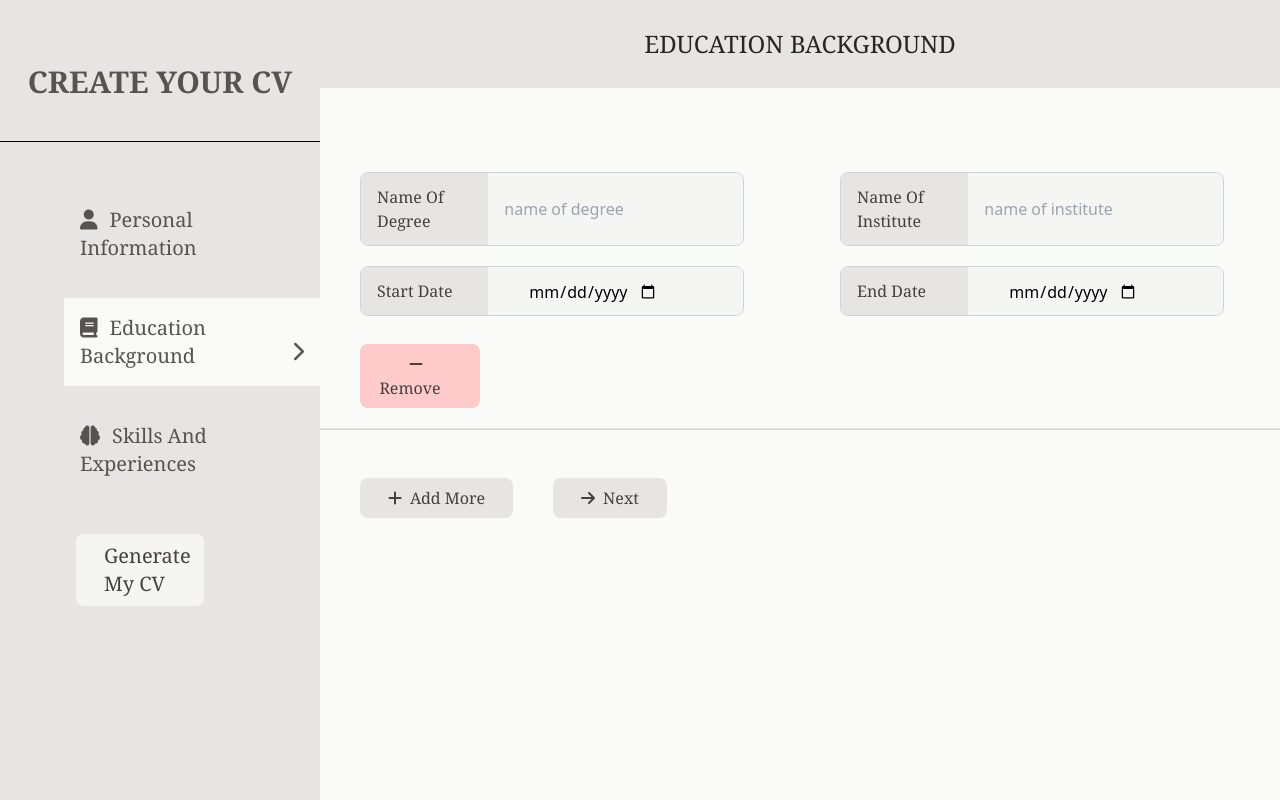
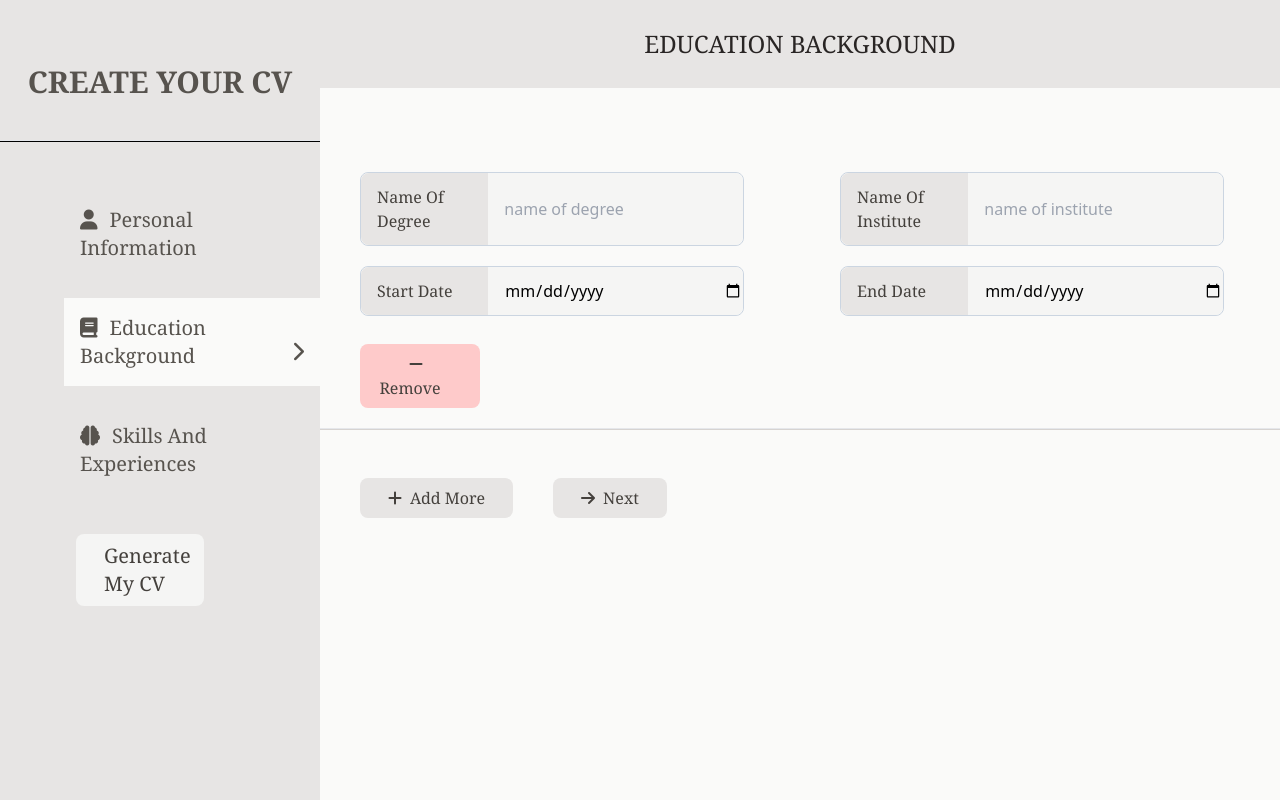
Before and after one commit to Raghav-Thapa/React-CV, a React (Vite) app: page / in a window 1280 px wide. Both pictures are taken after a click on the element "Education Background". Built offline with nearby package versions, Linux system fonts and the light colour scheme.

Commit message:
format maintained

```diff
--- a/src/components/FormComponent.jsx
+++ b/src/components/FormComponent.jsx
@@ -47,29 +47,29 @@ export const TextField = ({
     </div>
   );
 };
+export const InputField = ({ labelText, handleChangee, placeHolder, type, eduValue}) => {
+  return (
+    <>
+      <div className="border border-slate-300 ms-10 mt-5 w-4/5 flex rounded-lg">
+        <div className="bg-stone-200 p-3 ps-4 rounded-l-lg w-1/3">
+          <label className="me-5 capitalize font-serif text-stone-700 text-md">
+            {labelText}
+          </label>
+        </div>
+        <div className="bg-stone-100 w-2/3  rounded-r-lg ">
+          <input
+            className="ps-4 h-full rounded-r-lg w-full bg-transparent"
+            placeholder={placeHolder}
+            type={type}
+            value={eduValue}
+            onChange={handleChangee}
+          />
+        </div>
+      </div>
+    </>
+  );
+};
 
-// // export const EducationField = ({ labelText, value, handleEducationChange }) => {
-// //   return (
-// //     <div className="border border-slate-300 ms-10 mt-5 w-4/5 flex rounded-lg">
-// //       <div className="bg-stone-200 p-3 ps-4 rounded-l-lg w-1/3">
-// //         <label className="me-5 capitalize font-serif text-stone-700 text-md">
-// //           {labelText}
-// //         </label>
-// //       </div>
-// //       <div className="bg-stone-100 w-2/3  rounded-r-lg ">
-// //         <input
-// //           className="ps-4 h-full rounded-r-lg w-full bg-transparent"
-// //           placeholder="name of degree"
-// //           type="text"
-// //           value={value}
-// //           onChange={(e) =>
-// //             handleEducationChange(index, "degree", e.target.value)
-// //           }
-// //         />
-// //       </div>
-// //     </div>
-// //   );
-// // };
 
 export const Button = ({ handleClick, text, icon }) => {
   return (
--- a/src/config/Routing.jsx
+++ b/src/config/Routing.jsx
@@ -3,7 +3,6 @@ import HomePage from "../pages/Homepage";
 import { useState } from "react";
 import { UserContext } from "../contexts/UserContext";
 import FormPage from "../pages/Formpage";
-import EditPage from "../pages/Editpage";
 
 const Routing = () => {
   const [fullName, setFullName] = useState("");
--- a/src/pages/Formpage.jsx
+++ b/src/pages/Formpage.jsx
@@ -1,5 +1,5 @@
 import { useState, useContext } from "react";
-import { Button, TextField } from "../components/FormComponent";
+import { Button, InputField, TextField } from "../components/FormComponent";
 import { UserContext } from "../contexts/UserContext";
 import { NavLink } from "react-router-dom";
 import { Sidebar } from "../components/FormComponent";
@@ -243,41 +243,21 @@ const FormPage = () => {
               {educations.map((education, index) => (
                 <div key={index}>
                   <div className="grid grid-cols-2 " key={index}>
-                    <div className="border border-slate-300 ms-10 mt-5 w-4/5 flex rounded-lg">
-                      <div className="bg-stone-200 p-3 ps-4 rounded-l-lg w-1/3">
-                        <label className="me-5 capitalize font-serif text-stone-700 text-md">
-                          Name of Degree
-                        </label>
-                      </div>
-                      <div className="bg-stone-100 w-2/3  rounded-r-lg ">
-                        <input
-                          className="ps-4 h-full rounded-r-lg w-full bg-transparent"
-                          placeholder="name of degree"
+                    <InputField
+                      labelText="Name of Degree"
+                      placeHolder="name of degree"
                       type="text"
-                          value={education.degree}
-                          onChange={(e) =>
-                            handleEducationChange(
-                              index,
-                              "degree",
-                              e.target.value
-                            )
+                      eduValue={education.degree}
+                      handleChangee={(e) =>
+                        handleEducationChange(index, "degree", e.target.value)
                       }
                     />
-                      </div>
-                    </div>
-                    <div className="border border-slate-300 ms-10 mt-5 w-4/5 flex rounded-lg">
-                      <div className="bg-stone-200 p-3 ps-4 rounded-l-lg w-1/3">
-                        <label className="me-5 capitalize font-serif text-stone-700 text-md">
-                          Name of Institute
-                        </label>
-                      </div>{" "}
-                      <div className="bg-stone-100 w-2/3  rounded-r-lg ">
-                        <input
-                          className="ps-4 h-full rounded-r-lg w-full bg-transparent"
-                          placeholder="name of institute"
+                    <InputField
+                      labelText="Name of Institute"
+                      placeHolder="name of institute"
                       type="text"
-                          value={education.institute}
-                          onChange={(e) =>
+                      eduValue={education.institute}
+                      handleChangee={(e) =>
                         handleEducationChange(
                           index,
                           "institute",
@@ -285,20 +265,12 @@ const FormPage = () => {
                         )
                       }
                     />
-                      </div>
-                    </div>
-                    <div className="border border-slate-300 ms-10 mt-5 w-4/5 flex rounded-lg">
-                      <div className="bg-stone-200 p-3 ps-4 rounded-l-lg w-1/3">
-                        <label className="me-5 capitalize font-serif text-stone-700 text-md">
-                          Start Date
-                        </label>
-                      </div>
-                      <div className="bg-stone-100 w-2/3  rounded-r-lg ">
-                        <input
-                          className="bg-stone-100 w-2/3 ps-10 pt-3  rounded-r-lg"
+                    <InputField
+                      labelText="Start Date"
+                      placeHolder="start date"
                       type="date"
-                          value={education.startDate}
-                          onChange={(e) =>
+                      eduValue={education.startDate}
+                      handleChangee={(e) =>
                         handleEducationChange(
                           index,
                           "startDate",
@@ -306,30 +278,15 @@ const FormPage = () => {
                         )
                       }
                     />
-                      </div>
-                    </div>
-                    <div className="border border-slate-300 ms-10 mt-5 w-4/5 flex rounded-lg">
-                      <div className="bg-stone-200 p-3 ps-4 rounded-l-lg w-1/3">
-                        <label className="me-5 capitalize font-serif text-stone-700 text-md">
-                          End Date
-                        </label>
-                      </div>
-                      <div className="bg-stone-100 w-2/3  rounded-r-lg ">
-                        <input
-                          className="bg-stone-100 w-2/3 ps-10 pt-3  rounded-r-lg"
+                    <InputField
+                      labelText="End Date"
+                      placeHolder="end date"
                       type="date"
-                          value={education.endDate}
-                          onChange={(e) =>
-                            handleEducationChange(
-                              index,
-                              "endDate",
-                              e.target.value
-                            )
+                      eduValue={education.endDate}
+                      handleChangee={(e) =>
+                        handleEducationChange(index, "endDate", e.target.value)
                       }
                     />
-                      </div>
-                    </div>
-
                     <button
                       className="w-1/4 ms-10 mt-7 bg-red-200 p-2 pe-7 rounded-lg capitalize font-serif text-stone-700 text-md hover:bg-stone-300"
                       onClick={() => handleRemoveEducation(index)}
@@ -401,41 +358,21 @@ const FormPage = () => {
                 {experiences.map((experience, index) => (
                   <div key={index}>
                     <div className="grid grid-cols-2 " key={index}>
-                      <div className="border border-slate-300 ms-10 mt-5 w-4/5 flex rounded-lg">
-                        <div className="bg-stone-200 p-3 ps-4 rounded-l-lg w-1/3">
-                          <label className="me-5 capitalize font-serif text-stone-700 text-md">
-                            Job Title
-                          </label>
-                        </div>
-                        <div className="bg-stone-100 w-2/3  rounded-r-lg ">
-                          <input
-                            className="ps-4 h-full rounded-r-lg w-full bg-transparent"
-                            placeholder="title of your job"
+                      <InputField
+                        labelText="Job Title"
+                        placeHolder="title of your job"
                         type="text"
-                            value={experience.title}
-                            onChange={(e) =>
-                              handleExperienceChange(
-                                index,
-                                "title",
-                                e.target.value
-                              )
+                        eduValue={experience.title}
+                        handleChangee={(e) =>
+                          handleExperienceChange(index, "title", e.target.value)
                         }
                       />
-                        </div>
-                      </div>
-                      <div className="border border-slate-300 ms-10 mt-5 w-4/5 flex rounded-lg">
-                        <div className="bg-stone-200 p-3 ps-4 rounded-l-lg w-1/3">
-                          <label className="me-5 capitalize font-serif text-stone-700 text-md">
-                            Name of Company
-                          </label>
-                        </div>{" "}
-                        <div className="bg-stone-100 w-2/3  rounded-r-lg ">
-                          <input
-                            className="ps-4 h-full rounded-r-lg w-full bg-transparent"
-                            placeholder="name of company"
+                      <InputField
+                        labelText="Name of Company"
+                        placeHolder="name of company"
                         type="text"
-                            value={experience.company}
-                            onChange={(e) =>
+                        eduValue={experience.company}
+                        handleChangee={(e) =>
                           handleExperienceChange(
                             index,
                             "company",
@@ -443,20 +380,12 @@ const FormPage = () => {
                           )
                         }
                       />
-                        </div>
-                      </div>
-                      <div className="border border-slate-300 ms-10 mt-5 w-4/5 flex rounded-lg">
-                        <div className="bg-stone-200 p-3 ps-4 rounded-l-lg w-1/3">
-                          <label className="me-5 capitalize font-serif text-stone-700 text-md">
-                            Start Date
-                          </label>
-                        </div>
-                        <div className="bg-stone-100 w-2/3  rounded-r-lg ">
-                          <input
-                            className="bg-stone-100 w-2/3 ps-10 pt-3  rounded-r-lg"
+                      <InputField
+                        labelText="Start Date"
+                        placeHolder="start date"
                         type="date"
-                            value={experience.startDate}
-                            onChange={(e) =>
+                        eduValue={experience.startDate}
+                        handleChangee={(e) =>
                           handleExperienceChange(
                             index,
                             "startDate",
@@ -464,20 +393,12 @@ const FormPage = () => {
                           )
                         }
                       />
-                        </div>
-                      </div>
-                      <div className="border border-slate-300 ms-10 mt-5 w-4/5 flex rounded-lg">
-                        <div className="bg-stone-200 p-3 ps-4 rounded-l-lg w-1/3">
-                          <label className="me-5 capitalize font-serif text-stone-700 text-md">
-                            End Date
-                          </label>
-                        </div>
-                        <div className="bg-stone-100 w-2/3  rounded-r-lg ">
-                          <input
-                            className="bg-stone-100 w-2/3 ps-10 pt-3  rounded-r-lg"
+                      <InputField
+                        labelText="End Date"
+                        placeHolder="end date"
                         type="date"
-                            value={experience.endDate}
-                            onChange={(e) =>
+                        eduValue={experience.endDate}
+                        handleChangee={(e) =>
                           handleExperienceChange(
                             index,
                             "endDate",
@@ -485,8 +406,6 @@ const FormPage = () => {
                           )
                         }
                       />
-                        </div>
-                      </div>
                       <div className="ms-10 mt-5">
                         <h1 className="me-5 mb-1 capitalize font-serif text-stone-700 text-md">
                           Description of work
```
Lines whose indentation alone changed are shown as unchanged.
